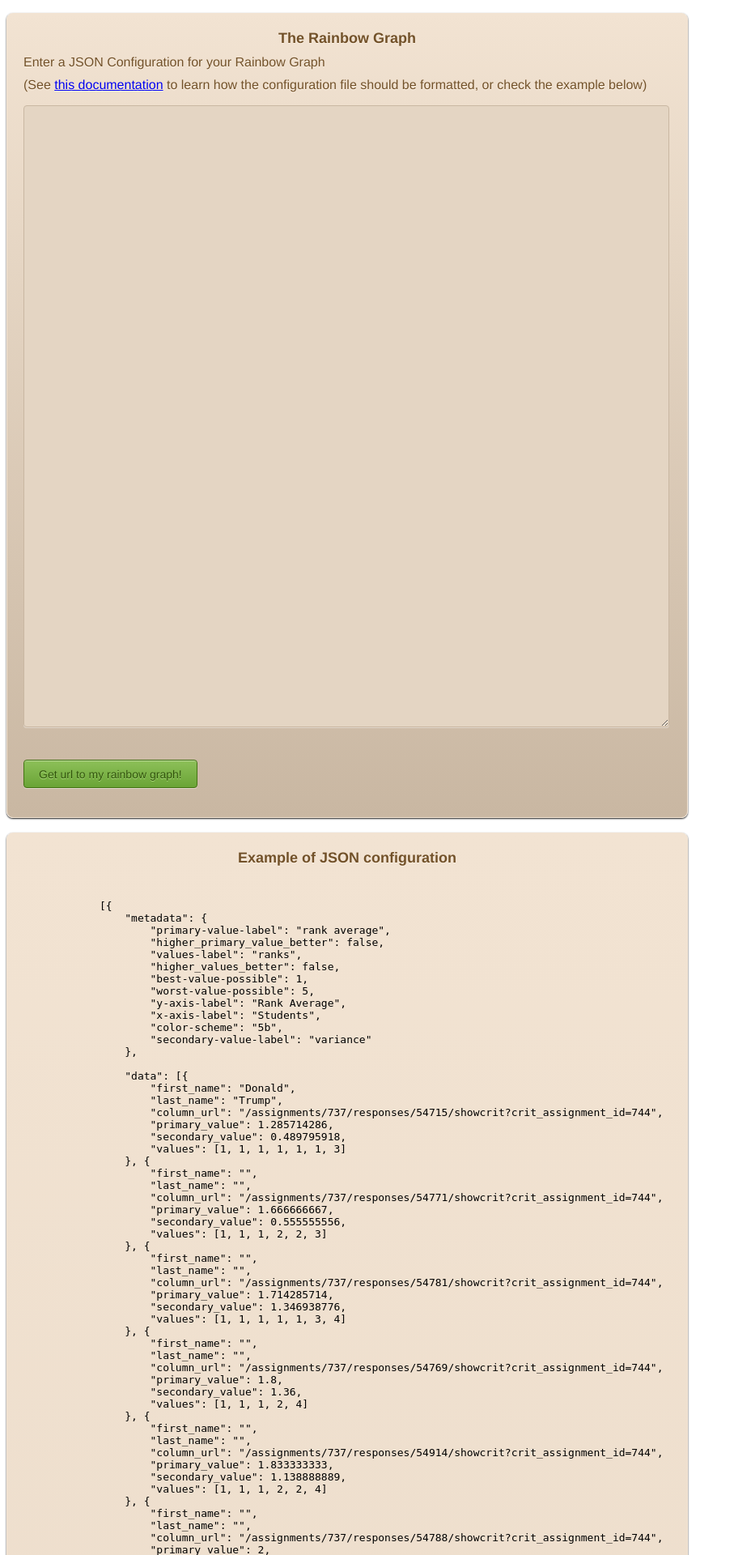
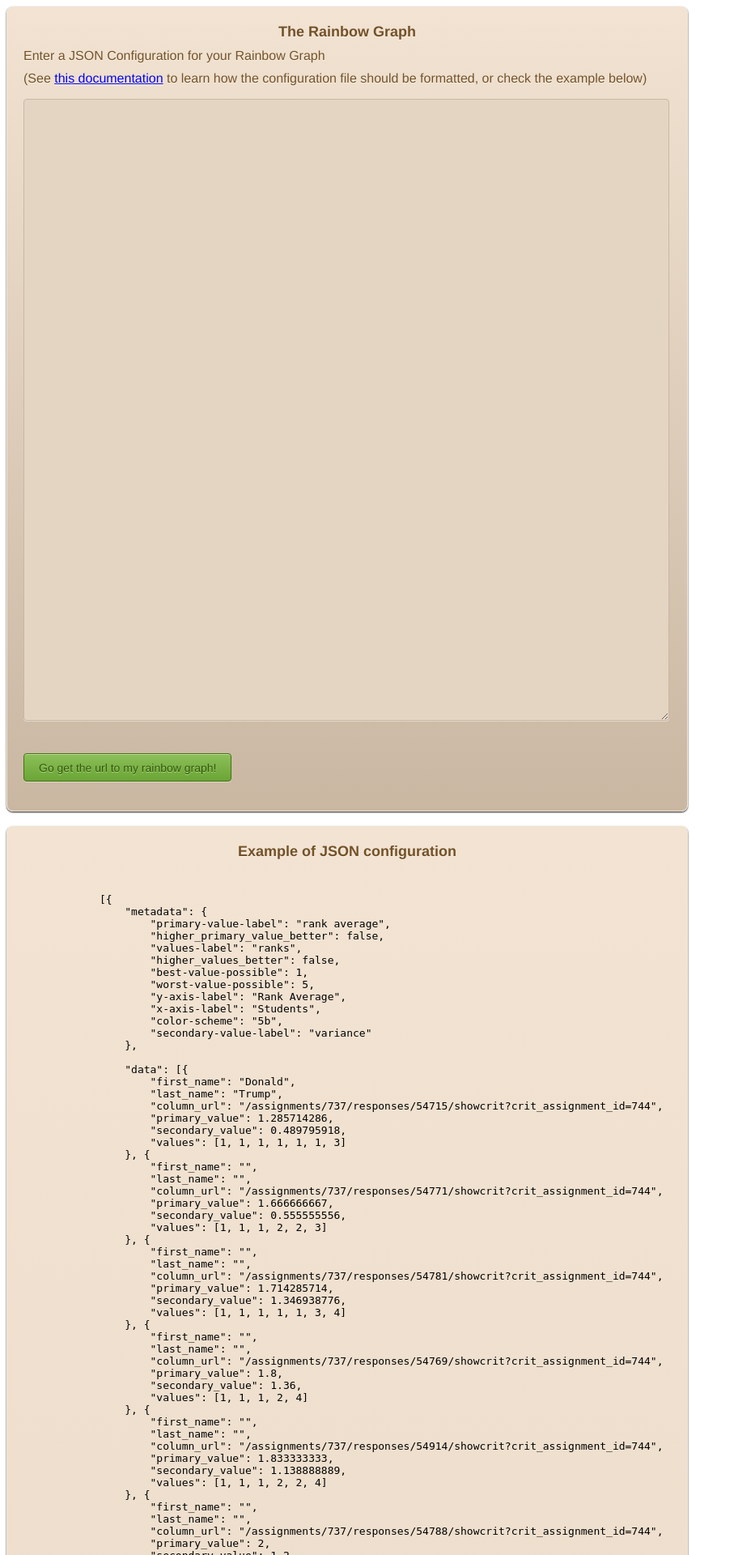
Before and after one commit to ferryxo/RainbowGraphService, a Flask app: page /configure in a window 1280 px wide. Shown: the top 1920 px of the page at 81% size, without its empty margins (0-907 px from the left). Run offline with Flask 2, Linux system fonts and the light colour scheme.

Commit message:
fix the url to css

```diff
--- a/templates/input_form.html
+++ b/templates/input_form.html
@@ -4,7 +4,7 @@
         <meta charset="utf-8">
         <meta http-equiv="X-UA-Compatible" content="IE=edge">
         <title>GETTING STARTED WITH RainbowGraph</title>
-        <link rel="stylesheet" href="../static/style.css">
+        <link rel="stylesheet" href="static/style.css">
     </head>
     <body>
         <script>
@@ -14,22 +14,22 @@
                 xhr.onreadystatechange = function() {
                     if (xhr.readyState == 4) {
                        resp = JSON.parse(xhr.responseText);
-                       document.getElementById('response_url').innerHTML = 'Your Rainbow Graph can be accessed through this url: <a href="' + resp.url +'" >' + resp.url + '</a>'
+                       document.getElementById('response_url').innerHTML = 'Your Rainbow Graph can be accessed through this url: <a href="' + resp.url +'" target="_blank" >' + resp.url + '</a>'
                     }
                 }
                 xhr.open(input_form.method, input_form.action, true);
                 xhr.setRequestHeader('Content-Type', 'application/json; charset=UTF-8');
                 xhr.send(document.getElementById("json_config").value);
-            }
+        }
         </script>
 
-        <p><div id="response_url"></div></p>
         <form class="form-container" action="http://peerlogic.csc.ncsu.edu/rainbowgraph/configure" method="POST" name="input_form">
             <div class="form-title"><h2>The Rainbow Graph</h2></div>
             <div class="form-title">Enter a JSON Configuration for your Rainbow Graph</div>
             <div class="form-title">(See <a target="_blank" href="https://www.peerlogic.org/visualization-rainbowgraph/">this documentation</a> to learn how the configuration file should be formatted, or check the example below)</div>
             <p><textarea rows="50" cols="160"  name="json config" id="json_config" class="form-field"></textarea></p>
-            <p><button type="button"  class="submit-button" onclick="submitform()">Get url to my rainbow graph!</button></p>
+            <p><button type="button"  class="submit-button" onclick="submitform()">Go get the url to my rainbow graph!</button></p>
+            <p><div id="response_url"></div></p>
         </form>
         &nbsp;
         <div class="form-container">
```
